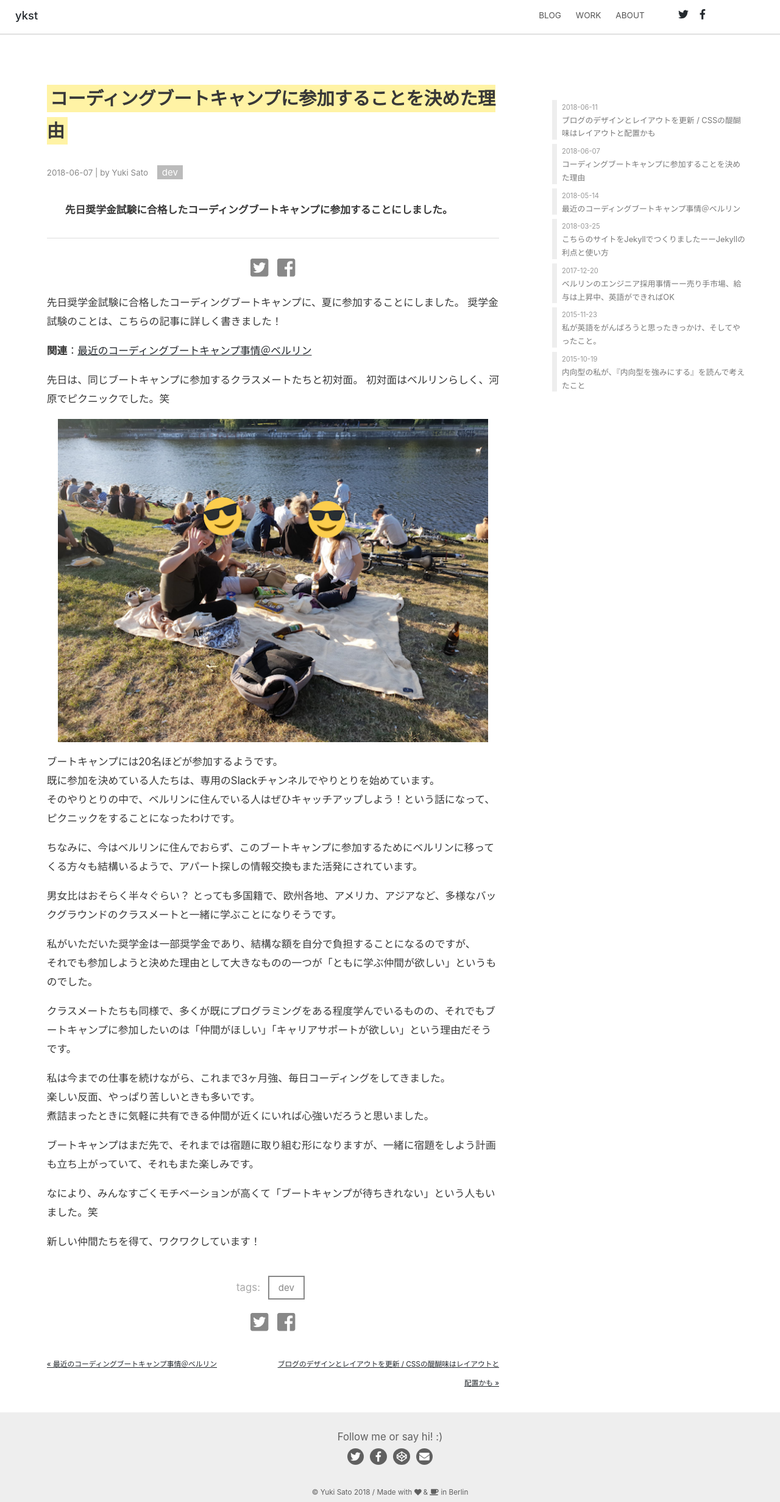
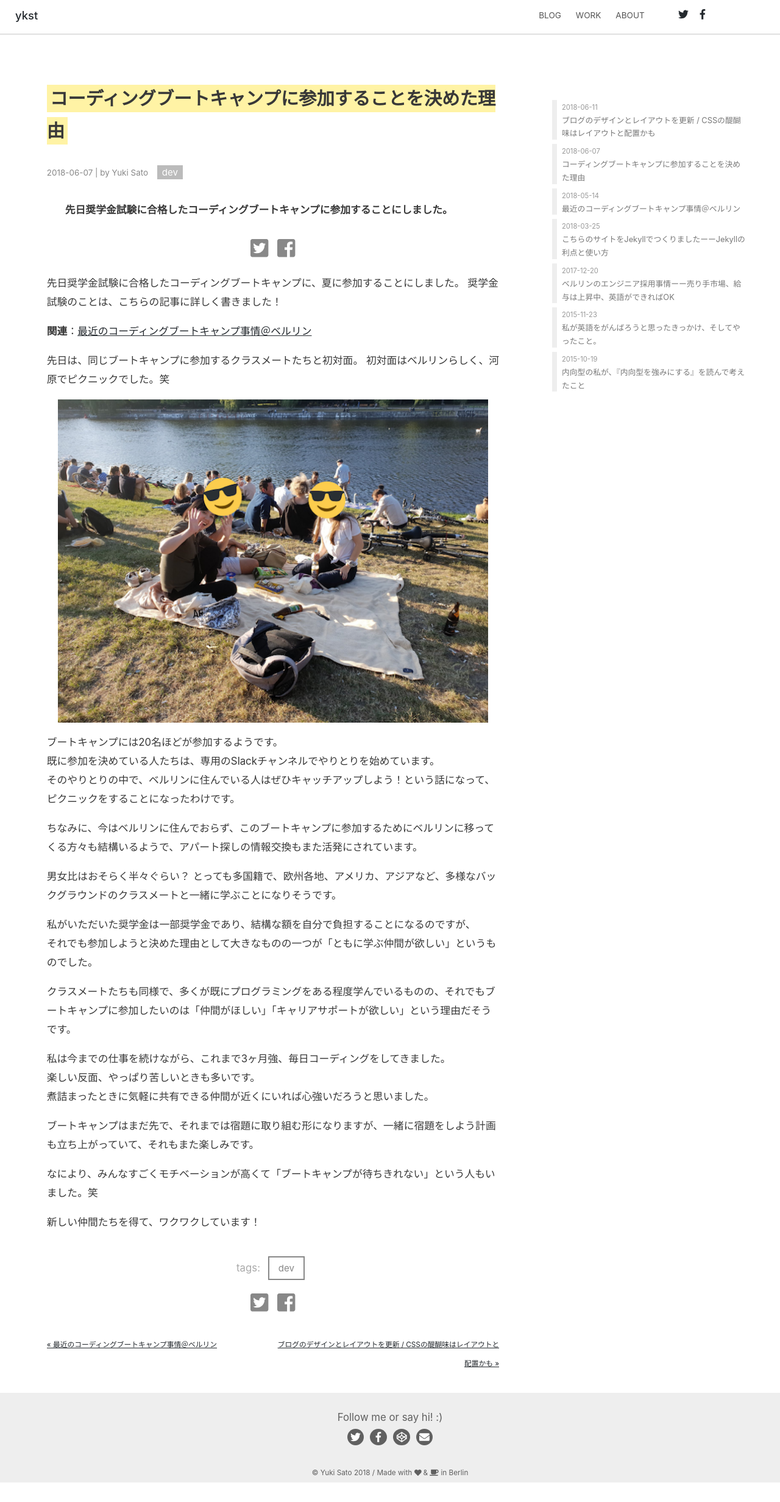
Before and after one commit to youxiberlin/blog, a Jekyll site: the page built from _posts/2018-06-07-i-join-coding-bootcamp.markdown, in a window 1280 px wide. Shown: the whole page at 61% size. Built offline with Jekyll 4.4.1, drawn with Linux system fonts in a browser that asks for light colours; nearby versions of some CDN libraries; after the commit the page ends 2431 px from its top, so only the background shows below that.

Commit message:
removed post descroption line

```diff
--- a/_includes/post-header.html
+++ b/_includes/post-header.html
@@ -8,5 +8,5 @@
 
 <div class="page-description">{{ page.description }}</div>
 <!-- <center><span class="post-author">by {{ page.author }}</span></center> -->
-<br>
+<!-- <br> -->
 {% include social_share.html %}
--- a/_sass/_typography.scss
+++ b/_sass/_typography.scss
@@ -93,7 +93,6 @@ blockquote {
 .page-description {
   padding: 30px;
   font-weight: 600;
-  border-bottom: solid 1px #dddddd;
 }
 
 // post date
```
